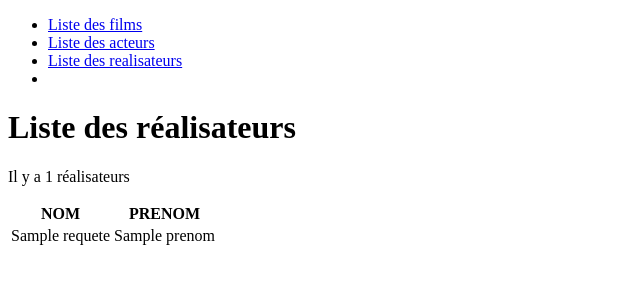
After one commit to Hamdi-Abdelmaksoud/CINEMA, a PHP site: template view/listRealisateurs.php in a window 1280 px wide. The commit adds this page. Shown: the top 300 px of the page, without its empty margins (0-640 px from the left). Run offline with PHP 8.4, Linux system fonts and the light colour scheme; the template is opened without the code that fills it: most values are stand-ins (such as "Sample title", 1, 10 or a date in 2020).

Commit message:
methode liste réalisateur

```diff
--- a/index.php
+++ b/index.php
@@ -20,5 +20,8 @@ if (isset($_GET["action"])) //appel suivant la requete demandée
         case "listActeurs":
             $ctrlCinema->listActeurs();
             break;
+        case "listRealisateurs":
+            $ctrlCinema->listRealisateurs();
+            break;
     }
 }
--- a/view/listActeurs.php
+++ b/view/listActeurs.php
@@ -2,7 +2,7 @@
 
 ob_start(); ?>
 
-<p class="uk-label uk-label-warning">Il y a <?= $requete->rowCount() ?>acteurs</p>
+<p class="uk-label uk-label-warning">Il y a <?= $requete->rowCount() ?> acteurs</p>
 <table class="uk-table uk-table-striped">
     <thead>
         <tr>
--- /dev/null
+++ b/view/listRealisateurs.php
@@ -0,0 +1,29 @@
+<?php
+
+ob_start(); ?>
+
+<p class="uk-label uk-label-warning">Il y a <?= $requete->rowCount() ?> réalisateurs</p>
+<table class="uk-table uk-table-striped">
+    <thead>
+        <tr>
+            <th>NOM</th>
+            <th>PRENOM</th>
+        </tr>
+    </thead>
+    <tbody>
+        <?php
+        foreach ($requete->fetchAll() as $realisateur) { ?>
+            <tr>
+                <td><?= $realisateur["nom"] ?></td>
+                <td><?= $realisateur["prenom"] ?></td>
+            </tr>
+        <?php } ?>
+
+    </tbody>
+</table>
+
+<?php
+$titre = "Liste des réalisateurs";
+$titre_secondaire = "Liste des réalisateurs";
+$contenu = ob_get_clean();
+require "view/template.php"; ?>
--- a/view/template.php
+++ b/view/template.php
@@ -18,7 +18,7 @@
                 <a href="index.php?action=listActeurs">Liste des acteurs</a>
             </li>
             <li>
-                <a href=""></a>
+                <a href="index.php?action=listRealisateurs">Liste des realisateurs</a>
             </li>
             <li>
                 <a href=""></a>
```
Also changed, not shown: controller/CinemaController.php (+9 -0 lines), 1 other file.
